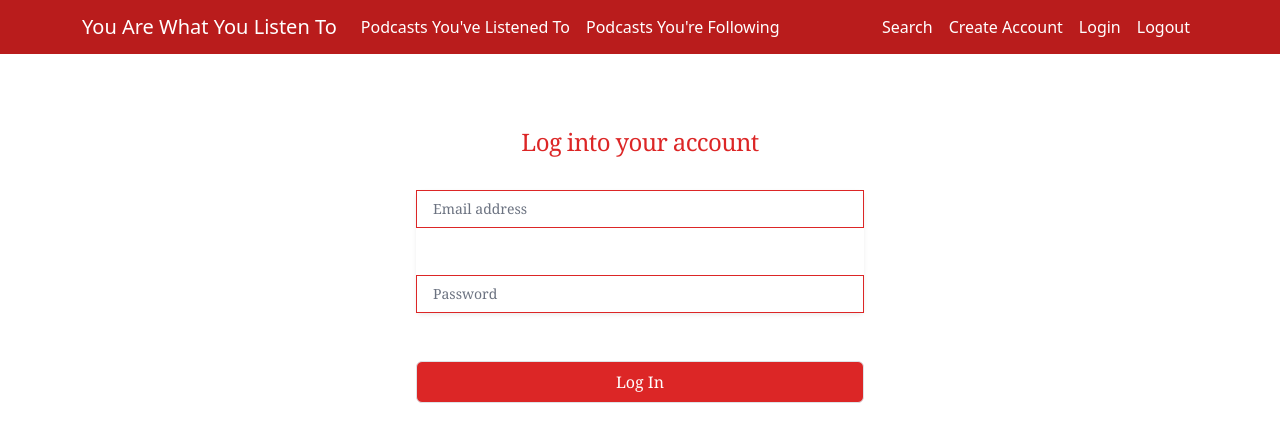
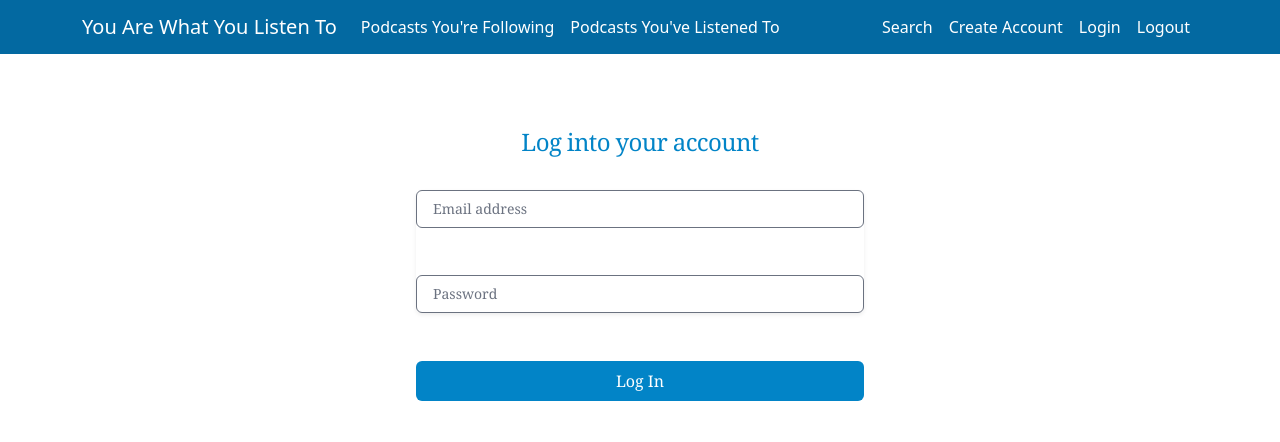
Before and after one commit to YvonneOZertuche/Podcast_Capstone_Project, a React (Create React App) app: page /login in a window 1280 px wide. Shown: the top 442 px of the page. Built offline with nearby package versions, Linux system fonts and the light colour scheme; some icons are missing.

Commit message:
saving style to Following/Listened

```diff
--- a/src/components/Following.jsx
+++ b/src/components/Following.jsx
@@ -1,6 +1,6 @@
 import React, { useState, useEffect } from 'react'
 import axios from 'axios'
-import Updates from './UpdateFollowing'
+import Update from './UpdateFollowing'
 
 const Following = () => {
   const [followedPodcast, setFollowedPodcast] = useState([])
@@ -42,40 +42,45 @@ const Following = () => {
     <>
       {isUpdate ? <Update id={podcastId} /> : ''}
 
-      <div className='m-20'>
+      <h1 className='text-red-700 font-sans mt-3'>Podcasts You're Following</h1>
         {!followedPodcast ? (
           <di>
           <h1>Not following any podcasts.</h1>
           </di>
         ) : (
+
           followedPodcast.map(podcastObj => {
             return (
               <>
-
-                      <img key={podcastObj.id} src={podcastObj.image} alt='' />
+                 <div className='m-10 ml-10  gap-4 columns-2 border-double border-2 border-red-700 border-spacing-px justify-center'>
+                      <img key={podcastObj.id} src={podcastObj.image} alt='' className='m-y-0 border-2 border-red-500'/>
                       <figure>
                         <figcaption>{podcastObj.podcastName}:</figcaption>
                         <audio controls src={podcastObj.audioLink}></audio>
                       </figure>
+                      <br />
+                      <br />
                       <button
-                        className='font-sans px-4 py-2 text-sm text-white duration-150 bg-red-600 rounded-md hover:bg-red-700 active:shadow-lg'
+                        className='active:bg-sky-700 rounded ml-3 pl-3 justify-center font-sans bg-red-600 py-2 px-5  text-white'
                         onClick={() => deletePodcast(podcastObj.id)}
                       >
                         Delete
                       </button>{' '}
                       <button
-                        className='font-sans px-4 py-2 text-sm text-white duration-150 bg-red-600 rounded-md hover:bg-red-700 active:shadow-l'
+                        className='rounded ml-3 pl-3 justify-center font-sans bg-red-600 py-2 px-5  text-white'
                         onClick={() => handleUpdate(podcastObj.id)}
                       >
-                        Update
+                        Add Notes
                       </button>
-                      <p>{podcastObj.notes}</p>
+                      {/* <p>{podcastObj.notes}</p> */}
+                 </div>
+                 {isUpdate ? <Update id={podcastObj.id} /> : ''}
 
               </>
             )
           })
         )}
-      </div>
+
     </>
   )
 }
--- a/src/components/Listened.jsx
+++ b/src/components/Listened.jsx
@@ -43,7 +43,7 @@ const Listened = () => {
     <>
 
 
-    <h1 className='text-red-700 font-sans mt-3'>Listened</h1>
+    <h1 className='text-red-700 font-sans mt-3'>Podcasts You've Listened To</h1>
       {!listenedPodcast ? (
         <div>No podcasts to display</div>
 
@@ -52,13 +52,12 @@ const Listened = () => {
           return (
             <>
             <div className='m-10 ml-10  gap-4 columns-2 border-double border-2 border-red-600 border-spacing-px justify-center'>
-
-              <img key={podcastObj.id} src={podcastObj.image} alt='' className='m-y-0 border-2 border-red-600'/>
+              <img key={podcastObj.id} src={podcastObj.image} alt='' className='m-y-0 border-2 border-red-500'/>
               <figure>
                 <figcaption>{podcastObj.podcastName}:</figcaption>
                 <audio controls src={podcastObj.audioLink}></audio>
               </figure>
-              <p>{podcastObj.notes}</p>
+              {/* <p>{podcastObj.notes}</p> */}
               <br  />
               <br  />
               <button
@@ -66,14 +65,10 @@ const Listened = () => {
                 onClick={() => deletePodcast(podcastObj.id)}>
                 Delete
               </button>{' '}
-
-              <br  />
-              <br  />
-
               <button
                 onClick={() => updatePodcast(podcastObj.id)}
                 className='rounded ml-3 pl-3 justify-center font-sans border-red-700 bg-red-600 py-2 px-5  text-white'>
-                Update
+                Add Notes
               </button>
                </div>
               {isUpdate ? <Update id={podcastObj.id} /> : ''}
--- a/src/components/Login.jsx
+++ b/src/components/Login.jsx
@@ -30,7 +30,7 @@ const Login = () => {
       <div className='flex min-h-full items-center justify-center py-12 px-4 sm:px-6 lg:px-8'>
         <div className='w-full max-w-md space-y-8'>
           <div>
-            <h2 className='mt-6 text-center text-2xl font-serif tracking-tight text-red-600'>
+            <h2 className='mt-6 text-center text-2xl font-serif tracking-tight text-sky-600'>
               Log into your account
             </h2>
           </div>
@@ -47,7 +47,7 @@ const Login = () => {
                   type='email'
                   autoComplete='email'
                   required
-                  className='font-serif relative block w-full appearance-none rounded-none  border-red-600 px-3 py-2 text-white-900 placeholder-gray-500 focus:z-10 focus:border-red-500 focus:outline-none focus:ring-red-500 sm:text-sm'
+                  className='font-serif relative block w-full appearance-none rounded px-3 py-2 text-white-900 placeholder-gray-500  focus:border-blue-500 focus:outline-none focus:ring-blue-500 sm:text-sm'
                   placeholder='Email address'
                   onChange={e => setEmail(e.target.value)}
                 />
@@ -64,7 +64,7 @@ const Login = () => {
                   type='password'
                   autoComplete='current-password'
                   required
-                  className='font-serif relative block w-full appearance-none rounded-none  border-red-600 px-3 py-2 text-gray-900 placeholder-gray-500 focus:z-10 focus:border-red-400 focus:outline-none focus:ring-red-500 sm:text-sm'
+                  className='font-serif relative block w-full appearance-none rounded  px-3 py-2 text-gray-900 placeholder-gray-500 focus:z-10 focus:border-blue-500 focus:outline-none focus:ring-blue-500 sm:text-sm'
                   placeholder='Password'
                   onChange={e => setPassword(e.target.value)}
                 />
@@ -78,7 +78,7 @@ const Login = () => {
             <div>
               <button
                 type='submit'
-                className='font-serif text-white group relative flex w-full justify-center rounded-md border border-transparent bg-red-600 py-2 px-4 text-md   font-xlarge text-bold-black hover:bg-red-700 focus:outline-none focus:ring-2 focus:ring-red-300 focus:ring-offset-2'
+                className='font-serif text-white group relative flex w-full justify-center rounded bg-sky-600 py-2 px-4 text-md   font-xlarge text-bold-black hover:bg-red-700 focus:outline-none focus:ring-2 focus:ring-red-300 focus:ring-offset-2'
               >
                 Log In
               </button>
--- a/src/components/SearchPodcast.jsx
+++ b/src/components/SearchPodcast.jsx
@@ -78,7 +78,7 @@ const SearchPodcast = () => {
           {''}
           <div className='place-self-center p-0'>
             <button
-              className='focus:outline-none focus:ring focus:ring-white-900 m-5 mb-10 rounded border font-sans border-red-600 bg-red-600 py-2 px-5 font-bold text-white hover:bg-red-800'
+              className='focus:outline-none focus:ring focus:ring-white-900 m-5 mb-10 rounded font-sans border-red-600 bg-red-600 py-2 px-5 font-bold text-white hover:bg-red-800'
               onClick={handleInput}
               type='submit'
             >
@@ -114,7 +114,7 @@ const SearchPodcast = () => {
 
                 <button type='button'>
                   <button
-                    className='focus:outline-none focus:ring focus:ring-white-900 m-20 ml-3 pl-3 justify-center font-sans border-red-700 bg-red-600 py-2 px-5  text-white'
+                    className='focus:outline-none focus:ring focus:ring-white-900 m-20 ml-3 pl-3 justify-center rounded font-sans border-red-600 bg-red-600 py-2 px-5 text-bold text-white'
                     onClick={() => saveToFollowing(podcastObj)} >
                     Save to Following
                   </button>
@@ -123,7 +123,7 @@ const SearchPodcast = () => {
 
                   <button type='button' >
                     <button
-                    className='focus:outline-none focus:ring focus:ring--900 ml-3 pl-3 justify-center font-sans border-red-700 bg-red-600 py-2 px-5  text-white'
+                    className='focus:outline-none focus:ring focus:ring--900 ml-3 pl-3 justify-center rounded font-sans border-red-600 bg-red-600 py-2 px-5 text-bold  text-white'
                     onClick={() => saveToListened(podcastObj)}>
                       Save to Listened
                     </button>
--- a/src/components/Updates.jsx
+++ b/src/components/Update.jsx
@@ -18,14 +18,13 @@ const Update = props => {
   return (
     <>
       <form>
-        {/* <input type='text' onChange={e => setIsUpdate(e.target.value)}></input>
+        <input type='text' onChange={e => setIsUpdate(e.target.value)}></input>
         <br  />
         <button
           onClick={e => handleSubmit(e)}
-          className='font-serif py-20 mt-4 btn btn-lg btn-danger btn-block'
-        >
+          className='rounded ml-2 pl-2 justify-center font-sans bg-red-600 py-2 px-4  text-white'>
           Submit
-        </button> */}
+        </button>
 
         <div class='max-w-2xl mx-auto'>
           <label
--- a/src/components/UpdateFollowing.js
+++ b/src/components/UpdateFollowing.js
@@ -1,14 +1,9 @@
 import axios from 'axios'
 import React, { useState } from 'react'
-import Modal from './Modal'
-import Updates from './Updates'
-
 
 const Update = (props) => {
   const [isUpdate, setIsUpdate] = useState('')
   const id = props.id
-
-
 
 
   const handleSubmit = (e) => {
@@ -21,19 +16,17 @@ const Update = (props) => {
 
   }
 
-
   return (
-
     <>
 
-    <Updates />
-     {/* <form >
-
+     <form >
       <input type = 'text' onChange={(e) => setIsUpdate(e.target.value)}></input>
-      <button onClick={(e) => handleSubmit(e)}className='font-serif py-20 mt-4 btn btn-lg btn-danger btn-block'>
+      <br  />
+      <button onClick={(e) => handleSubmit(e)}className='rounded ml-2 pl-2 justify-center font-sans bg-red-600 py-2 px-4  text-white'>
         Submit
       </button>
-    </form>  */}
+    </form>
+
 
     </>
   )
--- a/src/components/UpdateListened.js
+++ b/src/components/UpdateListened.js
@@ -26,9 +26,9 @@ const Update = (props) => {
 
     <>
      <form >
-     <div className='background-color: bg-red-400' variant='light'>
+     <div>
       <input type = 'text' onChange={(e) => setIsUpdate(e.target.value)}></input>
-      <button onClick={(e) => handleSubmit(e)}className='font-serif py-20 mt-4 btn btn-lg btn-danger btn-block'>
+      <button onClick={(e) => handleSubmit(e)}className='rounded ml-2 pl-2 justify-center font-sans bg-red-600 py-2 px-4  text-white'>
         Submit
       </button>
       </div>
--- a/src/components/layouts/Menu.jsx
+++ b/src/components/layouts/Menu.jsx
@@ -22,12 +22,12 @@ import Navbar from 'react-bootstrap/Navbar'
  function Menu () {
   return (
     <>
-      <Navbar className='bg-red-700'>
+      <Navbar className='bg-sky-700'>
         <Container>
           <Navbar.Brand className='text-white text-xl' href='/'>You Are What You Listen To</Navbar.Brand>
           <Nav className='me-auto'>
+            <Nav.Link className='text-white text-sm' href='/following'>Podcasts You're Following</Nav.Link>
             <Nav.Link className='text-white text-sm' href='/listened'>Podcasts You've Listened To</Nav.Link>
-            <Nav.Link className='text-white text-sm' href='/following'>Podcasts You're Following</Nav.Link>
           </Nav>
           <Nav>
             <Nav.Link className='text-white text-sm' href='/searchpodcast'>Search</Nav.Link>
```
